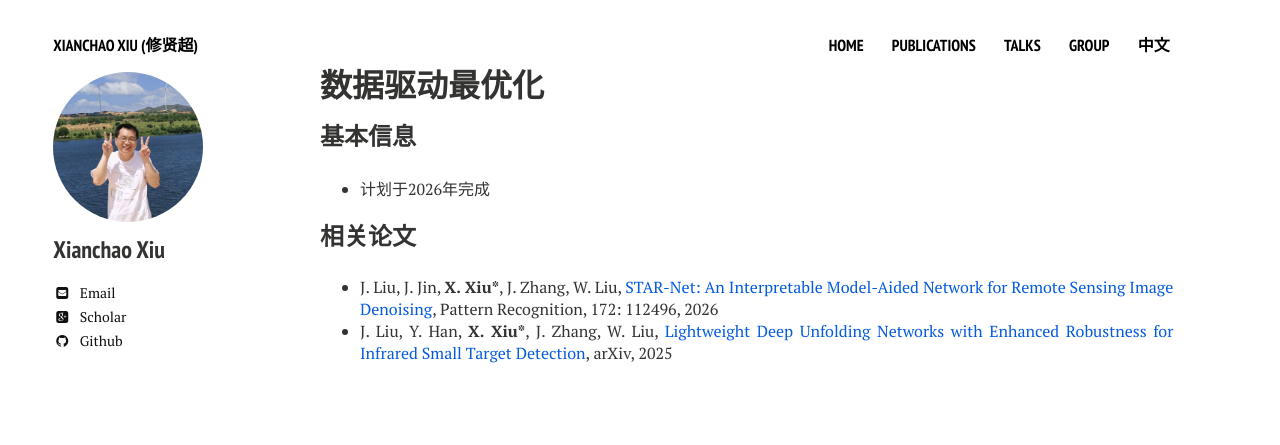
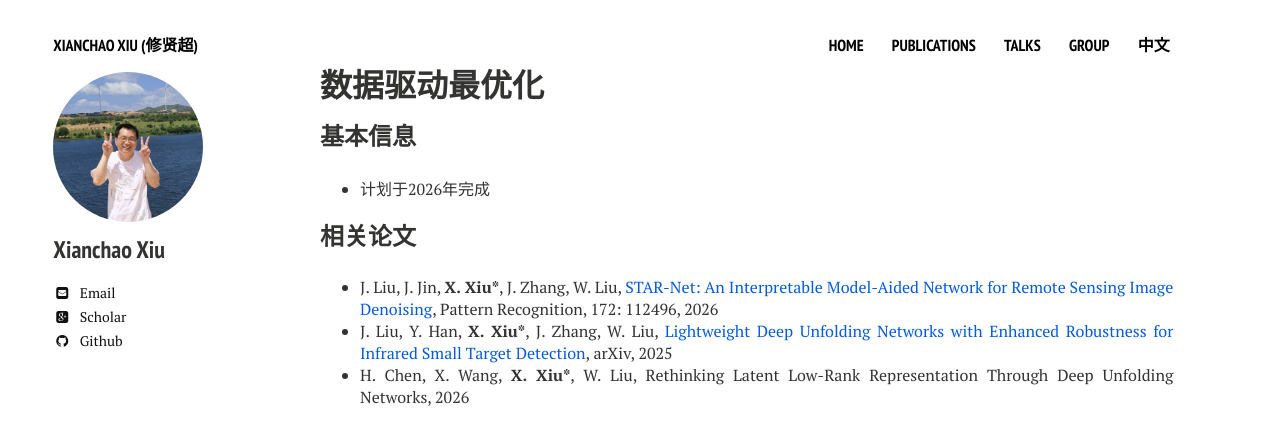
Before and after one commit to xianchaoxiu/xianchaoxiu.github.io, a Jekyll site: the page built from chinese/book/DDOA/index.md, in a window 1280 px wide. Shown: the top 445 px of the page. Built offline with Jekyll 4.4.1, drawn with Linux system fonts in a browser that asks for light colours; nearby versions of some CDN libraries.

Commit message:
Update index.md

```diff
--- a/chinese/book/DDOA/index.md
+++ b/chinese/book/DDOA/index.md
@@ -14,3 +14,4 @@ share: false
 
 * J. Liu, J. Jin, <b>X. Xiu*</b>, J. Zhang, W. Liu, <a href="https://doi.org/10.1016/j.patcog.2025.112496" class="textlink" target="_blank">STAR-Net: An Interpretable Model-Aided Network for Remote Sensing Image Denoising</a>, Pattern Recognition, 172: 112496, 2026  <br>
 * J. Liu, Y. Han, <b>X. Xiu*</b>, J. Zhang, W. Liu, <a href="https://doi.org/10.48550/arXiv.2509.08205" class="textlink" target="_blank">Lightweight Deep Unfolding Networks with Enhanced Robustness for Infrared Small Target Detection</a>, arXiv, 2025  <br>
+* H. Chen, X. Wang, <b>X. Xiu*</b>, W. Liu, Rethinking Latent Low-Rank Representation Through Deep Unfolding Networks, 2026  <br>
```
